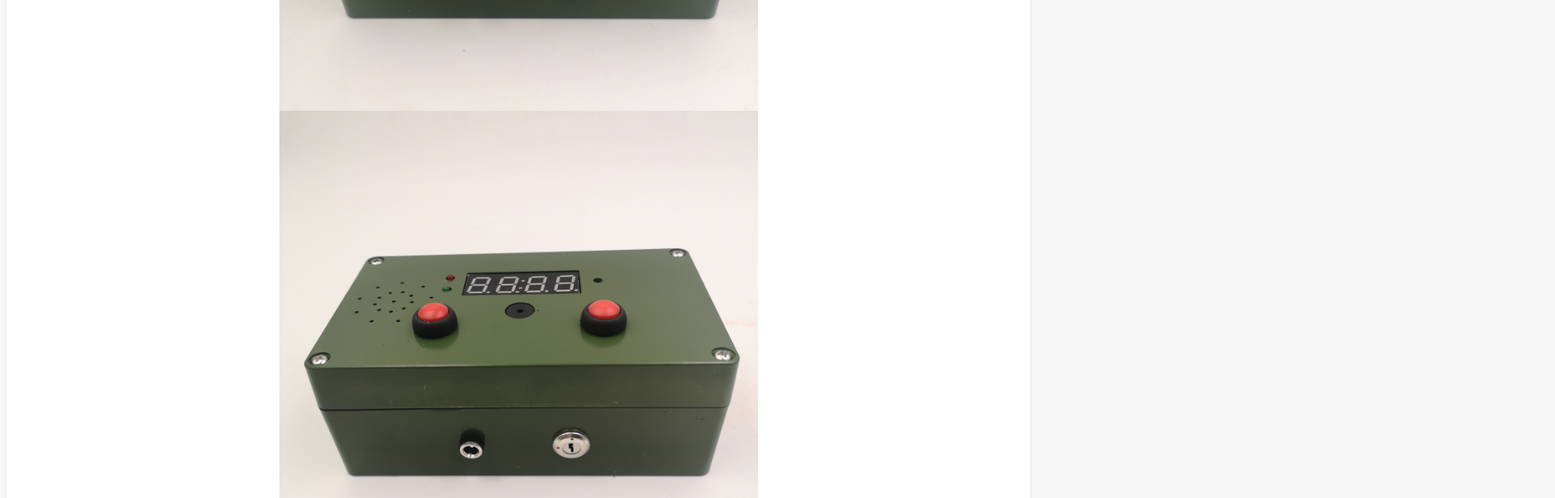
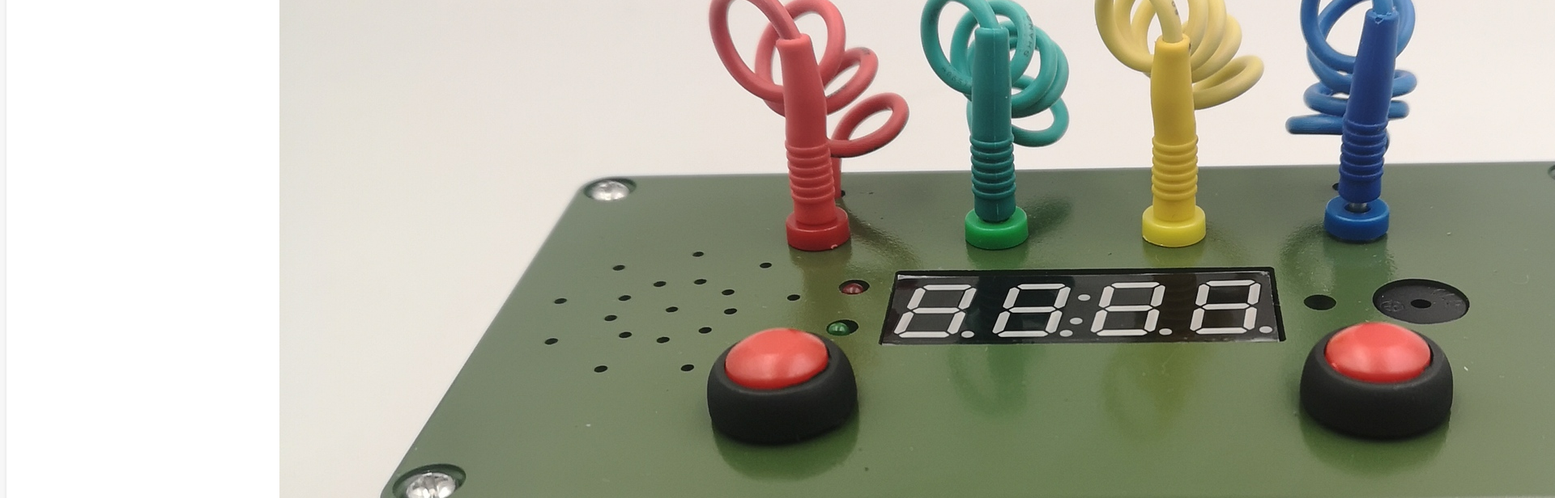
Before and after one commit to ccjmqdzj/ccjmqdzj.github.io, a website: page 2.html in a window 1280 px wide. Shown: the part 720-1336 px from the top of the page at 81% size, 1920 px wide, since content can reach past the window. Drawn offline with Linux system fonts and the light colour scheme.

Commit message:
styles.css

```diff
--- a/styles.css
+++ b/styles.css
@@ -89,23 +89,6 @@ section {
   grid-gap: 1px; /* 图片之间的间距 */
   padding: 1px; /* 边框的内边距，也可以考虑给每个图片单独设置 */
   box-sizing: border-box; /* 确保内边距不会影响元素的实际宽度 */
-}
-
-.cs1{
-  max-width: 50%; /* 图片宽度自适应 */
-  max-height: 50%; /* 图片高度自适应 */
-  display: block;
-  margin: 0 auto; /* 图片居中 */
-}
-
-.cs2{
-  max-width: 50%; /* 图片宽度自适应 */
-  max-height: 50%; /* 图片高度自适应 */
-  display: block;
-  margin: 0 auto; /* 图片居中 */
-}
-
-.cs3{
   max-width: 50%; /* 图片宽度自适应 */
   max-height: 50%; /* 图片高度自适应 */
   display: block;
```
